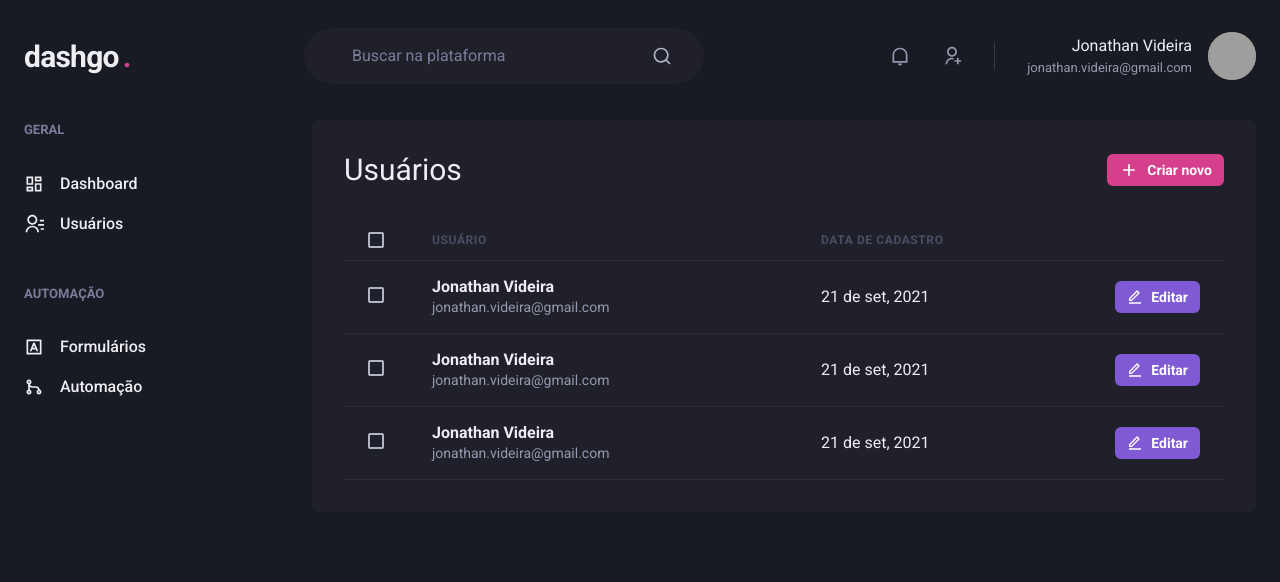
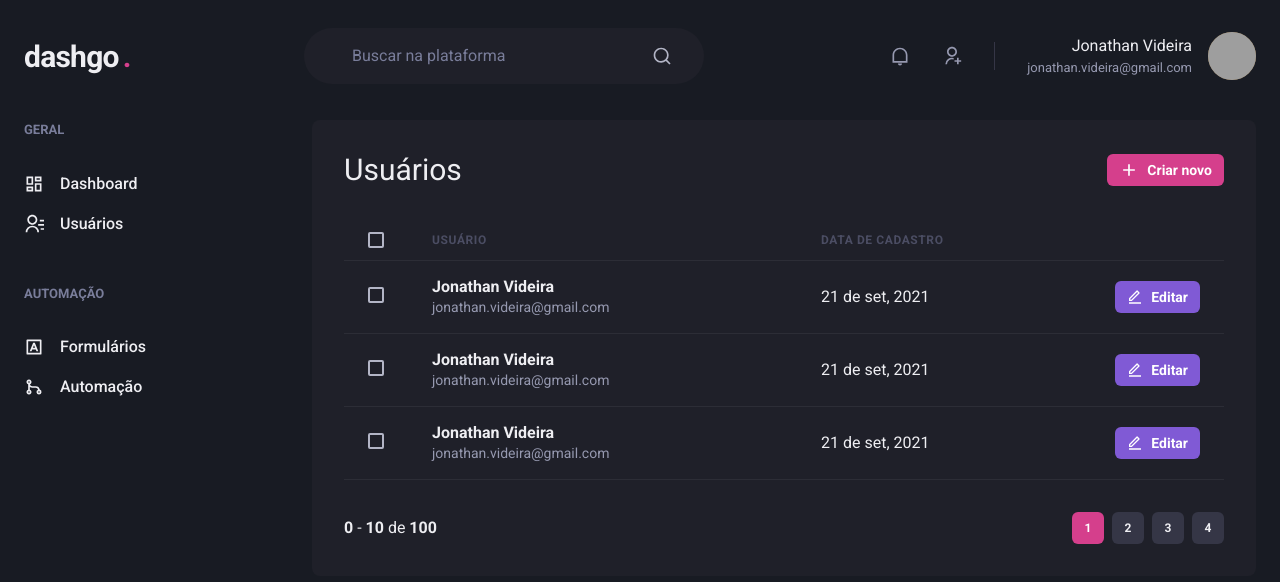
Before and after one commit to ajvideira/rocketseat-ignite-reactjs-dashgo, a Next.js app: page /users in a window 1280 px wide. Shown: the top 582 px of the page. Built offline with nearby package versions, Linux system fonts and the light colour scheme; grey boxes are pictures that could not be loaded.

Commit message:
Creating pagication component

```diff
--- /dev/null
+++ b/src/components/Pagination.tsx
@@ -0,0 +1,59 @@
+import { Box, Button, HStack } from "@chakra-ui/react";
+
+export function Pagination() {
+  return (
+    <HStack spacing="6" mt="8" justify="space-between" align="center">
+      <Box>
+        <strong>0</strong> - <strong>10</strong> de <strong>100</strong>
+      </Box>
+      <HStack spacing="2">
+        <Button
+          size="sm"
+          fontSize="xs"
+          width="4"
+          colorScheme="pink"
+          disabled
+          _disabled={{
+            bg: "pink.500",
+            cursor: "default",
+          }}
+        >
+          1
+        </Button>
+        <Button
+          size="sm"
+          fontSize="xs"
+          width="4"
+          bg="gray.700"
+          hover={{
+            bg: "gray.500",
+          }}
+        >
+          2
+        </Button>
+        <Button
+          size="sm"
+          fontSize="xs"
+          width="4"
+          bg="gray.700"
+          hover={{
+            bg: "gray.500",
+          }}
+        >
+          3
+        </Button>
+        <Button
+          size="sm"
+          fontSize="xs"
+          width="4"
+          bg="gray.700"
+          hover={{
+            bg: "gray.500",
+          }}
+        >
+          4
+        </Button>
+      </HStack>
+    </HStack>
+  );
+}
--- a/src/pages/users/index.tsx
+++ b/src/pages/users/index.tsx
@@ -15,6 +15,7 @@
 } from "@chakra-ui/react";
 import { RiAddLine, RiEditLine } from "react-icons/ri";
 import { Header } from "../../components/Header";
+import { Pagination } from "../../components/Pagination";
 import { Sidebar } from "../../components/Sidebar";
 
 export default function UsersPage() {
@@ -134,6 +135,7 @@
               </Tr>
             </Tbody>
           </Table>
+          <Pagination />
         </Box>
       </Flex>
     </Flex>
```
